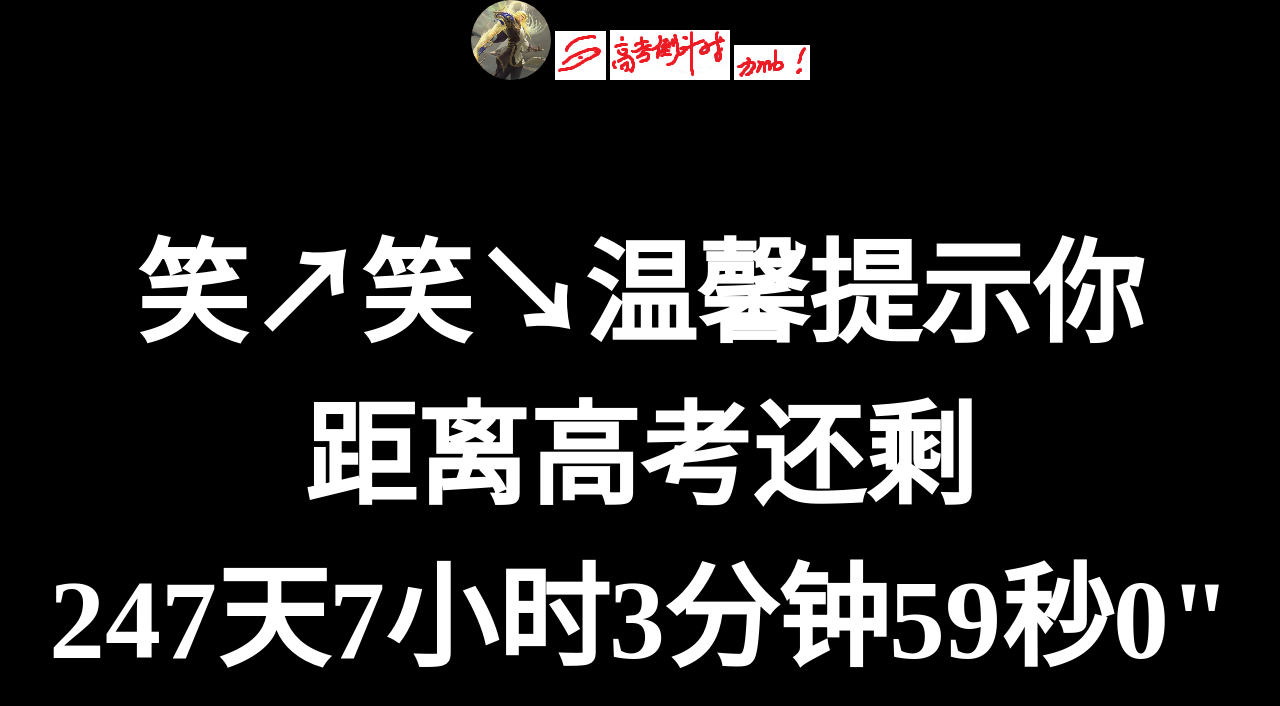
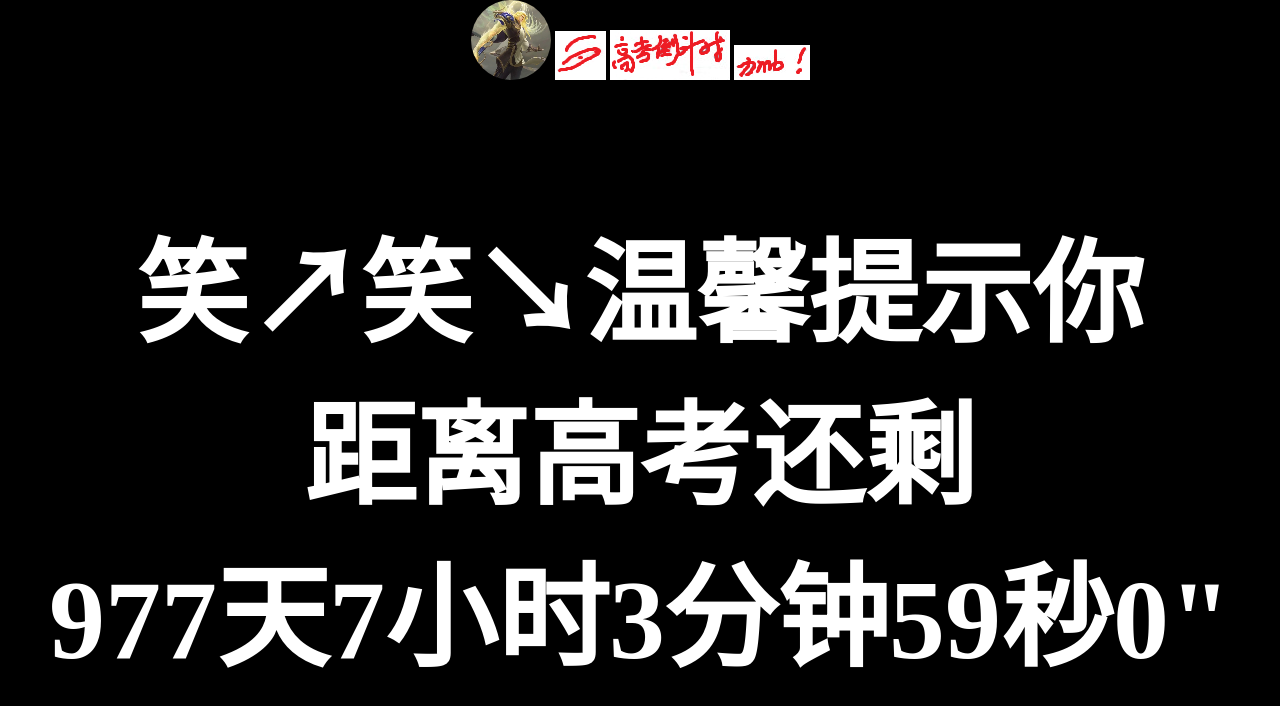
Before and after one commit to wjshincni/ljj, a plain HTML site: page index.html in a window 1280 px wide. Drawn offline with Linux system fonts and the light colour scheme; a web font is replaced by a local one.

Commit message:
Update index.html

```diff
--- a/index.html
+++ b/index.html
@@ -85,7 +85,7 @@
 			}
 
 			// 开始时间
-			const endTime = 'June 6, 2025 9:00:00';
+			const endTime = 'June 6, 2027 9:00:00';
 
 			// 每秒更新一次倒计时
 			const intervalId = setInterval(countdown, 100, endTime);
```
